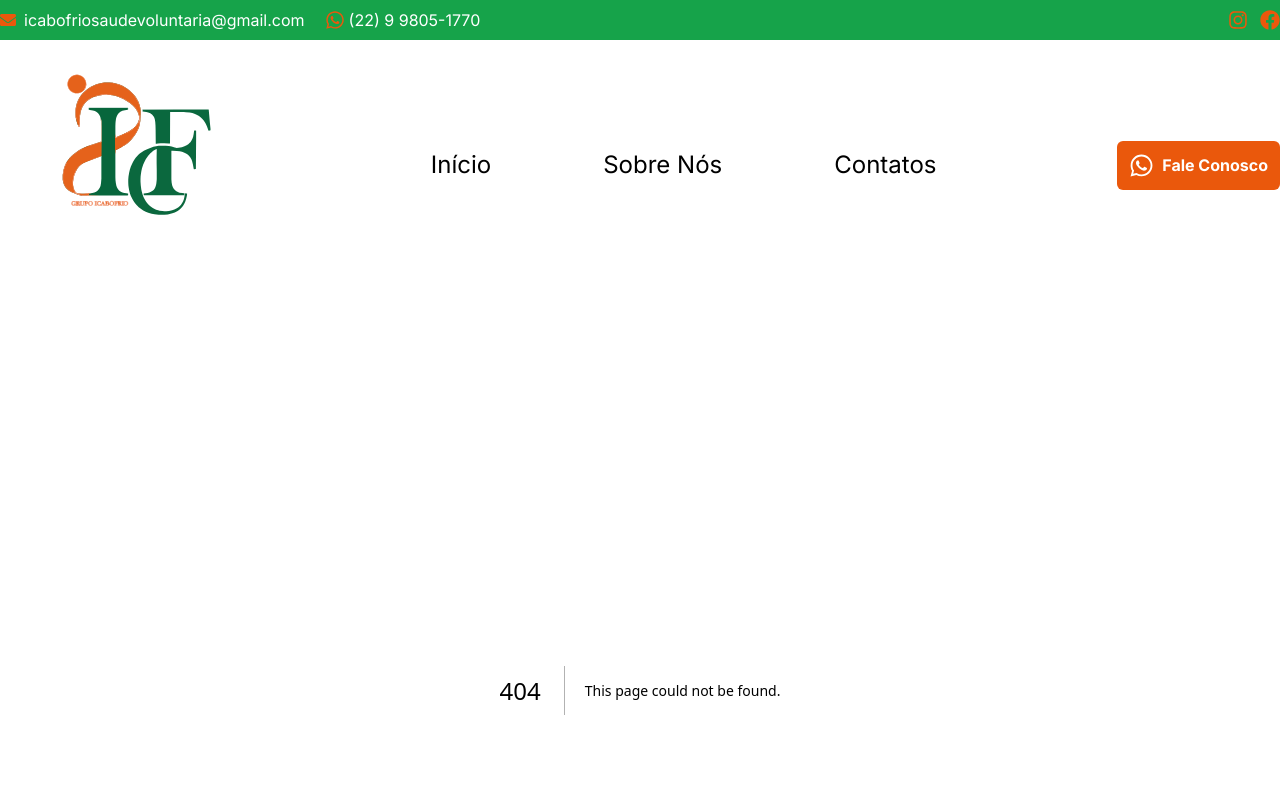
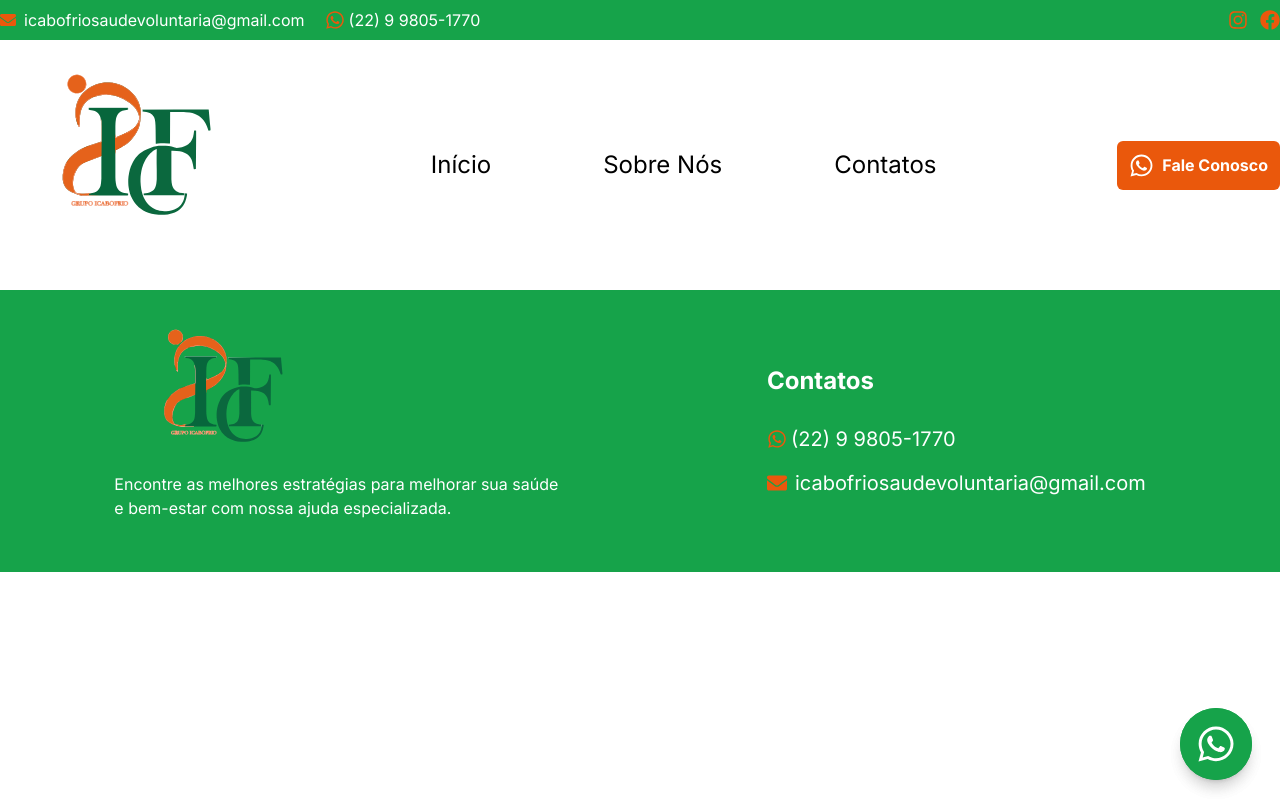
Before and after one commit to VictorEdsonsr/icabofrio-ong, a Next.js app: page /Components/WhatsappButton in a window 1280 px wide. Before the commit this address had no page. Shown: the top 800 px of the page. Built offline with nearby package versions, Linux system fonts and the light colour scheme.

Commit message:
feat:add whatsapp button component

```diff
--- a/src/app/Components/NavBar/page.tsx
+++ b/src/app/Components/NavBar/page.tsx
@@ -19,7 +19,9 @@ const Navbar: React.FC = () => {
         <>
 
             <nav className="flex justify-between items-center">
-                <Image className="md:hidden" src={logo} width={200} height={200} alt="logo da ONG Icabofrio" />
+                <Link href="/">
+                    <Image className="md:hidden" src={logo} width={200} height={200} alt="logo da ONG Icabofrio" />
+                </Link>
                 <ul className={openNavbar ?
                     " md:hidden pt-28 pr-32 h-screen fixed z-50 top-0 bottom-0 right-0 left-0 flex items-center justify-around flex-col bg-green-800 text-white translate-x-[25%] w-full transition ease-in-out delay-500"
                     : "md:hidden pt-28 pr-32 h-screen fixed z-50 top-0 bottom-0 right-0 left-0 flex flex-col items-center justify-around translate-x-[100%] w-full transition ease-in-out delay-500"}>
@@ -59,7 +61,9 @@ const Navbar: React.FC = () => {
 
 
             <nav className="hidden md:flex md:container md:mx-auto md:justify-between md:items-center">
-                <Image src={logo} width={250} height={250} alt="logo da ONG Icabofrio" />
+                <Link href="/">
+                    <Image src={logo} width={250} height={250} alt="logo da ONG Icabofrio" />
+                </Link>
                 <ul className="flex mx-auto">
                     {nav.map((navLink, index) => (
                         <Link key={index} href={navLink.link}>
--- /dev/null
+++ b/src/app/Components/WhatsappButton/page.tsx
@@ -0,0 +1,13 @@
+import Link from "next/link"
+import { FaWhatsapp } from "react-icons/fa"
+
+const WhatsappButton = () => {
+    return (
+        <Link className="bg-green-600 fixed bottom-5 right-7 text-3xl p-4 rounded-full shadow-lg transition-all hover:scale-110 " href="https://wa.me/5522998051770" >
+            <FaWhatsapp size={40} className="text-white" />
+        </Link>
+    )
+}
+
+
+export default WhatsappButton;
--- a/src/app/layout.tsx
+++ b/src/app/layout.tsx
@@ -6,6 +6,7 @@ import { FaInstagram, FaWhatsapp, FaFacebook, FaEnvelope, FaPhone } from "react-
 import Navbar from "./Components/NavBar/page";
 import Image from "next/image";
 import Link from "next/link";
+import WhatsappButton from "./Components/WhatsappButton/page";
 
 const inter = Inter({ subsets: ["latin"] });
 
@@ -42,7 +43,7 @@ export default function RootLayout({
 
         <Navbar />
         {children}
-
+        <WhatsappButton />
 
         <footer className="bg-green-600 ">
           <div className="container mx-auto flex flex-col md:flex-row justify-around items-center text-white p-3 text-center md:text-start">
```
